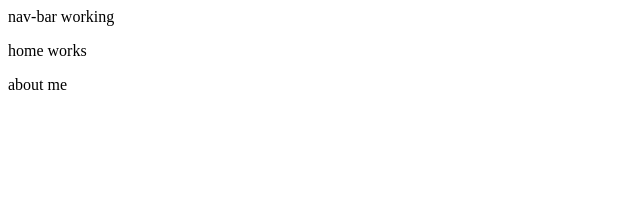
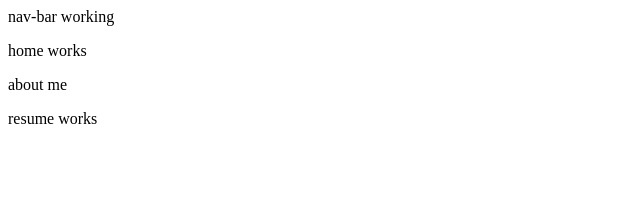
Before and after one commit to rohit21p/rohitpanjwani, an Angular app: page / in a window 1280 px wide. Shown: the top 200 px of the page, without its empty margins (0-640 px from the left). Built offline with nearby package versions, Linux system fonts and the light colour scheme.

Commit message:
resume component created

```diff
--- a/src/app/app.component.html
+++ b/src/app/app.component.html
@@ -1,3 +1,4 @@
 <app-nav-bar></app-nav-bar>
 <app-home></app-home>
 <app-about-me></app-about-me>
+<app-resume></app-resume>
--- a/src/app/app.module.ts
+++ b/src/app/app.module.ts
@@ -5,13 +5,15 @@ import { AppComponent } from './app.component';
 import { NavBarComponent } from 'src/app/nav-bar/nav-bar.component';
 import { HomeComponent } from 'src/app/home/home.component';
 import { AboutMeComponent } from 'src/app/about-me/about-me.component';
+import { ResumeComponent } from './resume/resume.component';
 
 @NgModule({
   declarations: [
     AppComponent,
     NavBarComponent,
     HomeComponent,
-    AboutMeComponent
+    AboutMeComponent,
+    ResumeComponent
   ],
   imports: [
     BrowserModule
--- /dev/null
+++ b/src/app/resume/resume.component.html
@@ -0,0 +1 @@
+<p>resume works</p>
```
Also changed, not shown: src/app/resume/resume.component.ts (added, +10 -0 lines), src/app/resume/resume.component.css (added).
